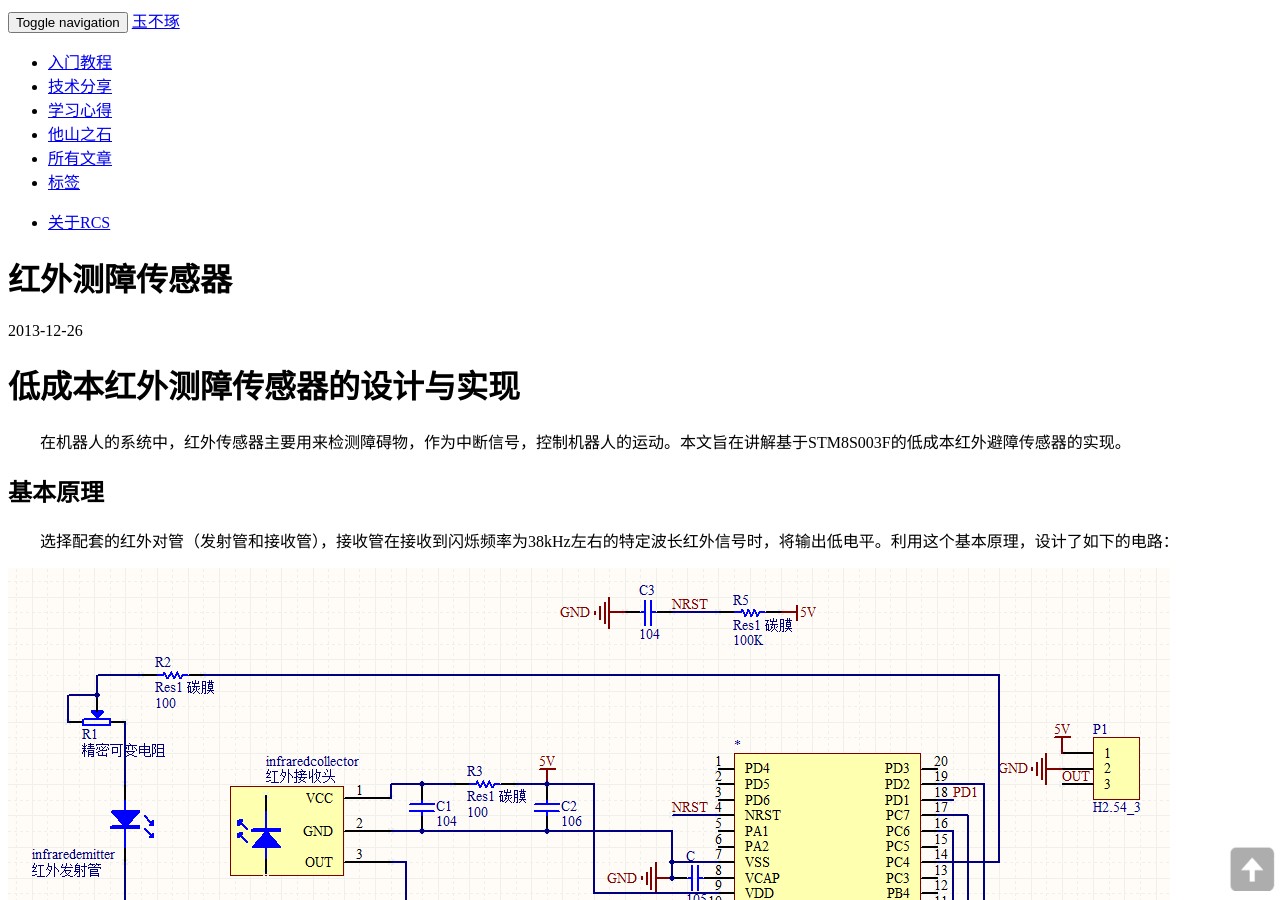
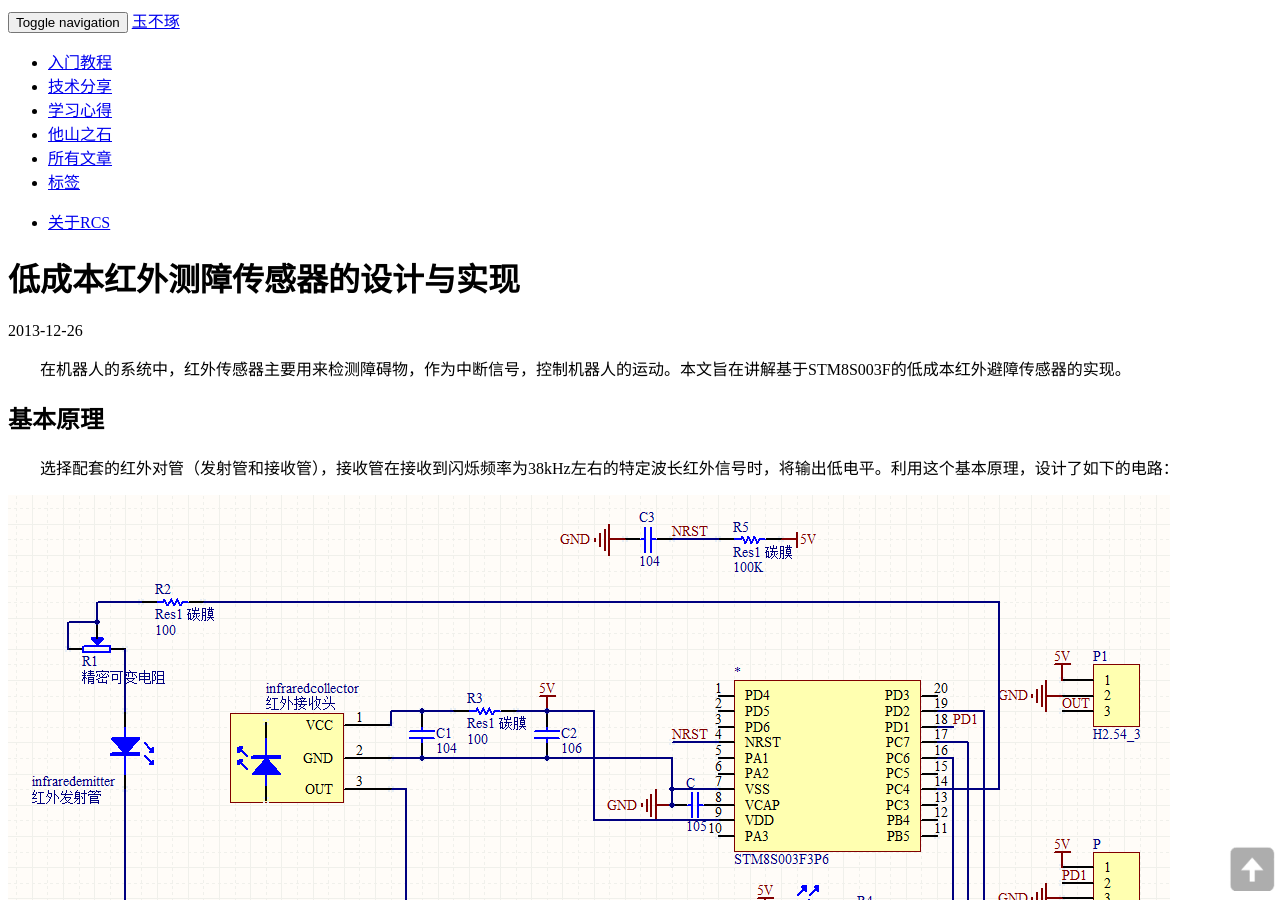
Before and after one commit to RCSTech/RCSTech.github.io, a Jekyll site: the page built from _posts/2013-12-26-infrared-sensor.md, in a window 1280 px wide and 900 px high. Built offline with Jekyll 4.4.1, drawn with Linux system fonts in a browser that asks for light colours; nearby versions of some CDN libraries; Markdown is read by kramdown in place of the engine named in the settings; comment, search, counter and statistics services are not loaded; a style sheet for code colours, icons or effects is not loaded; some of the changed lines change nothing that is shown.

Commit message:
edit infared

```diff
--- a/_posts/2013-12-26-infrared-sensor.md
+++ b/_posts/2013-12-26-infrared-sensor.md
@@ -1,6 +1,6 @@
 ---
 layout: post
-title: "红外测障传感器"
+title: "低成本红外测障传感器的设计与实现"
 author: Orange
 layout: post
 description: "分析一款红外测障传感器的原理"
@@ -8,8 +8,6 @@
 tags:
   - 传感器
 ---
-
-#低成本红外测障传感器的设计与实现
 
 　　在机器人的系统中，红外传感器主要用来检测障碍物，作为中断信号，控制机器人的运动。本文旨在讲解基于STM8S003F的低成本红外避障传感器的实现。
 
```
